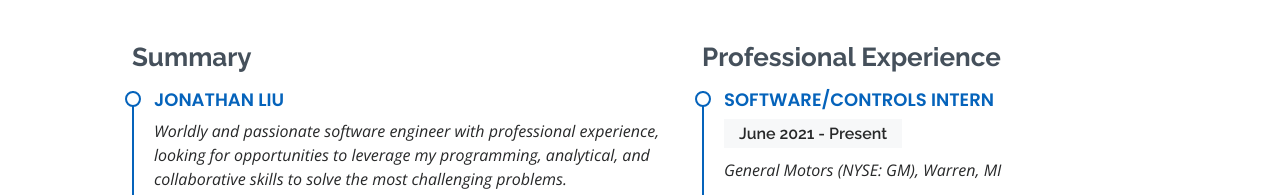
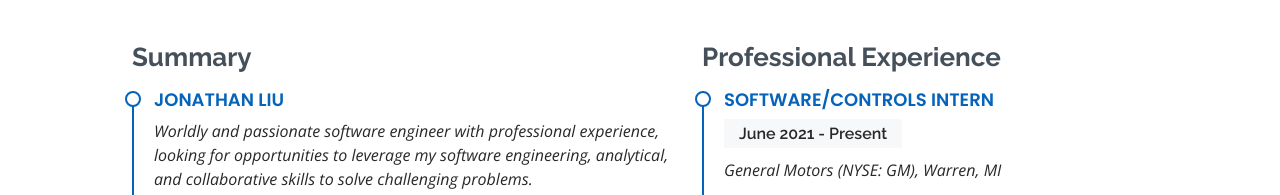
Before and after one commit to jonathantcliu/jonathantcliu.github.io, a plain HTML site: page index.html in a window 1280 px wide. Shown: the part 2260-2455 px from the top of the page. Drawn offline with nearby package versions, Linux system fonts and the light colour scheme.

Commit message:
Update index.html

```diff
--- a/index.html
+++ b/index.html
@@ -224,7 +224,7 @@
             <h3 class="resume-title">Summary</h3>
             <div class="resume-item pb-0">
               <h4>Jonathan Liu</h4>
-              <p><em>Worldly and passionate software engineer with professional experience, looking for opportunities to leverage my programming, analytical, and collaborative skills to solve the most challenging problems.</em></p>
+              <p><em>Worldly and passionate software engineer with professional experience, looking for opportunities to leverage my software engineering, analytical, and collaborative skills to solve challenging problems.</em></p>
               <ul>
                 <li>5117 S Kenwood Ave., Chicago, IL 60615</li>
                 <li>5635 Cielo Ave., Goleta, CA 93117 (permanent)</li>
```
